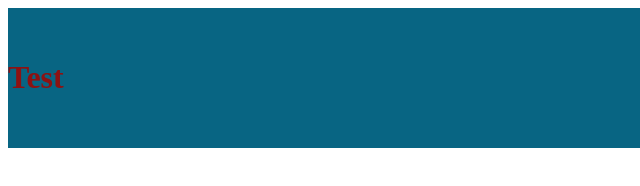
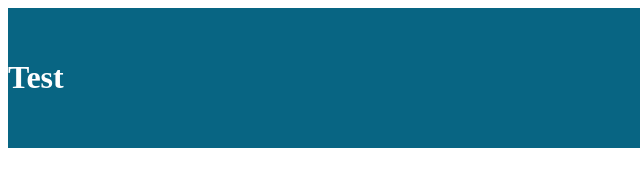
Before and after one commit to guiguilef/projet-cepegra-methodo, a website built with Parcel: page index.html in a window 1280 px wide. Shown: the full height of the page, 0-640 px from the left. Built offline with nearby package versions, Linux system fonts and the light colour scheme.

Commit message:
change color white h1 header

```diff
--- a/styles/_variables.scss
+++ b/styles/_variables.scss
@@ -1,4 +1,4 @@
-$CouleurHeaderHeadingText : #8D1212;
+$CouleurHeaderHeadingText : #fff;
 $CouleurMainHeadingText : #8D1212;
 $CouleurFooterHeadingText : #8D1212;
 
```
